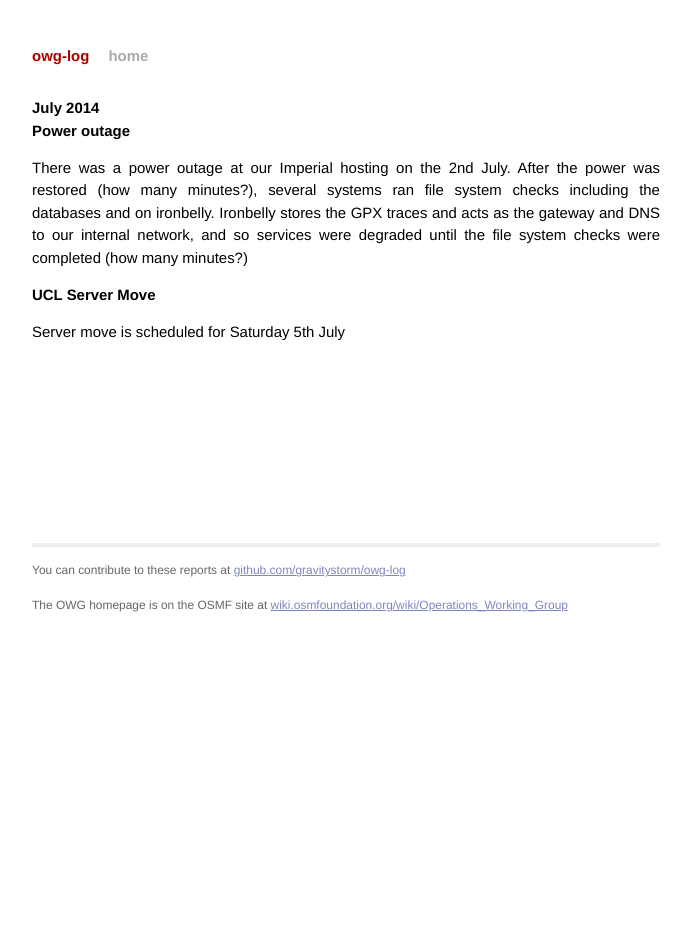
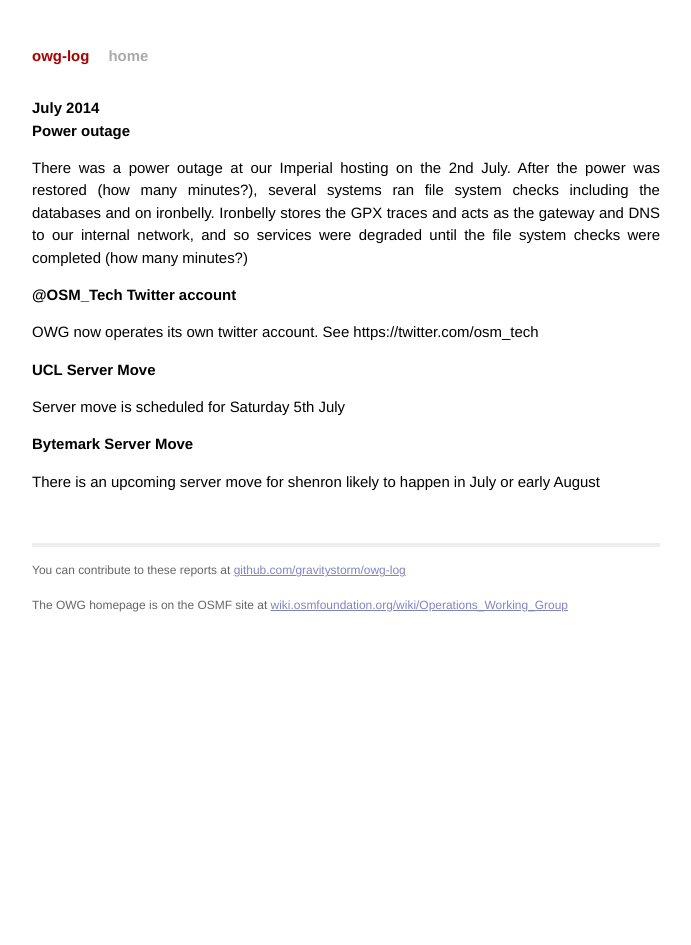
Before and after one commit to openstreetmap/owg-website, a Jekyll site: the page built from _posts/2014-07-01-july.md, in a window 1280 px wide. Shown: the whole page, without its empty margins (294-985 px from the left). Built offline with Jekyll 4.4.1, drawn with Linux system fonts in a browser that asks for light colours; Markdown is read by kramdown in place of the engine named in the settings.

Commit message:
Add notes on our twitter account and the bytemark server move.

```diff
--- a/_posts/2014-07-01-july.md
+++ b/_posts/2014-07-01-july.md
@@ -8,6 +8,14 @@ date:   2014-07-31 23:59:59
 
 There was a power outage at our Imperial hosting on the 2nd July. After the power was restored (how many minutes?), several systems ran file system checks including the databases and on ironbelly. Ironbelly stores the GPX traces and acts as the gateway and DNS to our internal network, and so services were degraded until the file system checks were completed (how many minutes?)
 
+# @OSM_Tech Twitter account
+
+OWG now operates its own twitter account. See https://twitter.com/osm_tech
+
 # UCL Server Move
 
 Server move is scheduled for Saturday 5th July
+
+# Bytemark Server Move
+
+There is an upcoming server move for shenron likely to happen in July or early August
```
